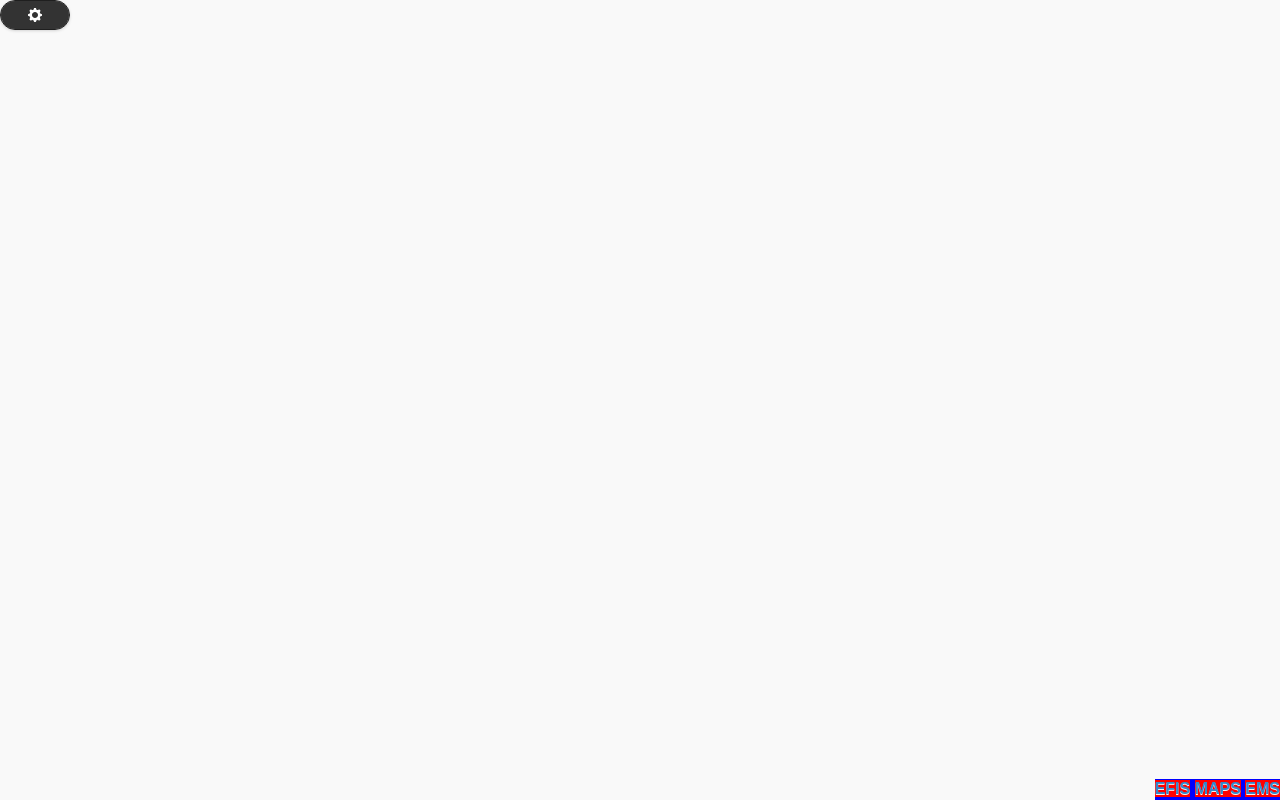
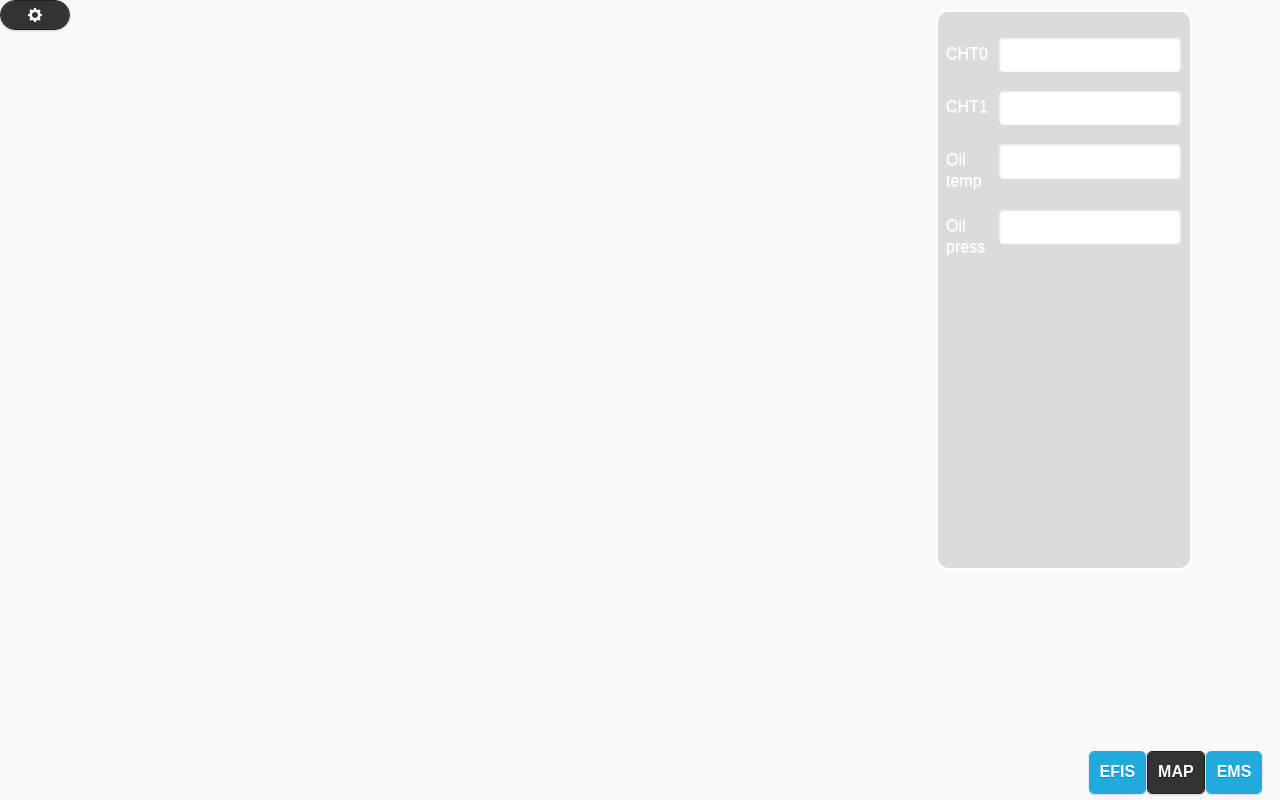
Before and after one commit to F-JJTH/aeropi, a PHP site: page / in a window 1280 px wide. Run offline with PHP 8.4, Linux system fonts and the light colour scheme; data that the repository does not hold is empty.

Commit message:
Implement EMS display

```diff
--- a/www/index.php
+++ b/www/index.php
@@ -338,14 +338,26 @@
   </div>
 
   <div id="nav">
-    <a>EFIS</a>
-    <a>MAPS</a>
-    <a>EMS</a>
+    <a href="#" data='efis' class="ui-btn ui-corner-all ui-btn-b ui-shadow ui-btn-active">EFIS</a><a href="#" data='map' class="ui-btn ui-corner-all ui-btn-b ui-shadow">MAP</a><a href="#" data='ems' class="ui-btn ui-btn-b ui-btn-active ui-corner-all ui-shadow">EMS</a>
   </div>
 
   <div id="map"></div>
   <div id="efis"></div>
   <div id="groundElevation"></div>
+  <div id="ems">
+    <div class="ui-field-contain">
+      <label for="cht0">CHT0</label><input type="text" name="cht0" id="cht0" disabled>
+    </div>
+    <div class="ui-field-contain">
+      <label for="cht1">CHT1</label><input type="text" name="cht1" id="cht1" disabled>
+    </div>
+    <div class="ui-field-contain">
+      <label for="oilTemp">Oil temp</label><input type="text" name="oilTemp" id="oilTemp" disabled>
+    </div>
+    <div class="ui-field-contain">
+      <label for="oilPress">Oil press</label><input type="text" name="oilPress" id="oilPress" disabled>
+    </div>
+  </div>
 
 </body>
 </html>
--- a/www/js/aeropi.js
+++ b/www/js/aeropi.js
@@ -282,10 +282,30 @@ $(document).ready(function() {
       }
     };
 
-    $('#ai').on('click', function(){
+    /*$('#ai').on('click', function(){
       $("#ai").css("visibility", "hidden");
       $("#ts").css("visibility", "hidden");
       $("#map").css("visibility", "visible");
+    });*/
+
+    $('#nav a').on('click', function(e){
+        var elem = $(this).attr('data');
+        if(elem == 'map') {
+          $(this).addClass('ui-btn-active');
+          $('#nav a[data=efis]').removeClass('ui-btn-active');
+          $('#ts, #ai').css('visibility', 'hidden');
+          $('#map').css('visibility', 'visible');
+        }
+        if(elem == 'efis') {
+          $(this).addClass('ui-btn-active');
+          $('#nav a[data=map]').removeClass('ui-btn-active');
+          $('#map').css('visibility', 'hidden');
+          $('#ts, #ai').css('visibility', 'visible');
+        }
+        if(elem == 'ems') {
+          $('#ems').toggle();
+          $(this).toggleClass('ui-btn-active');
+        }
     });
 
     $('#alt').on('click', function(){
@@ -353,13 +373,13 @@ $(document).ready(function() {
     geo_success(_lastCoord);
   });
 
-  map.on('click', function(e){
+  /*map.on('click', function(e){
     if( $(e.originalEvent.target).is("img") )
       return false;
     $("#ai").css("visibility", "visible");
     $("#ts").css("visibility", "visible");
     $("#map").css("visibility", "hidden");
-  });
+  });*/
 
   $("#qnhDecrease").on('click', function(e){
     var v = $("#qnhInput").val();
--- a/www/style.css
+++ b/www/style.css
@@ -13,13 +13,14 @@ padding: 2px;
 position: absolute;
 bottom: 0;
 right: 0;
-background: blue;
-z-index: 99;
+z-index: 50;
+width: 192px;
 }
 
 #nav a {
-background: red;
-
+display: inline-block;
+margin: 0 0.5px;
+padding: 10px;
 }
 
 #map{
@@ -28,6 +29,29 @@ width: 100%;
 height: 100%;
 z-index: 40;
 visibility: hidden;
+}
+
+#ems{
+position: absolute;
+top: 10px;
+height: 70%;
+width: 20%;
+right: 88px;
+z-index: 50;
+background: rgba(0, 0, 0, 0.12);
+border: 2px solid white;
+border-radius: 12px;
+padding: 8px;
+box-sizing: border-box;
+}
+
+#ems input, #ems .ui-state-disabled{
+text-align: center;
+opacity: 1;
+}
+
+#ems label{
+color:white;
 }
 
 #efis{
```
